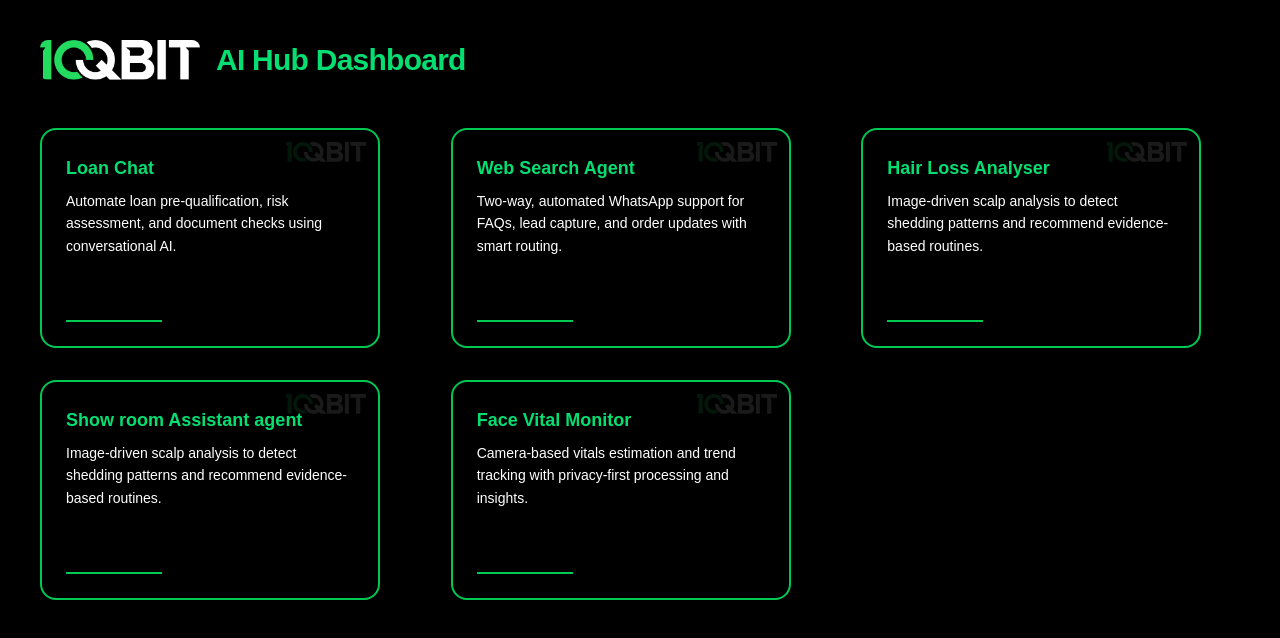
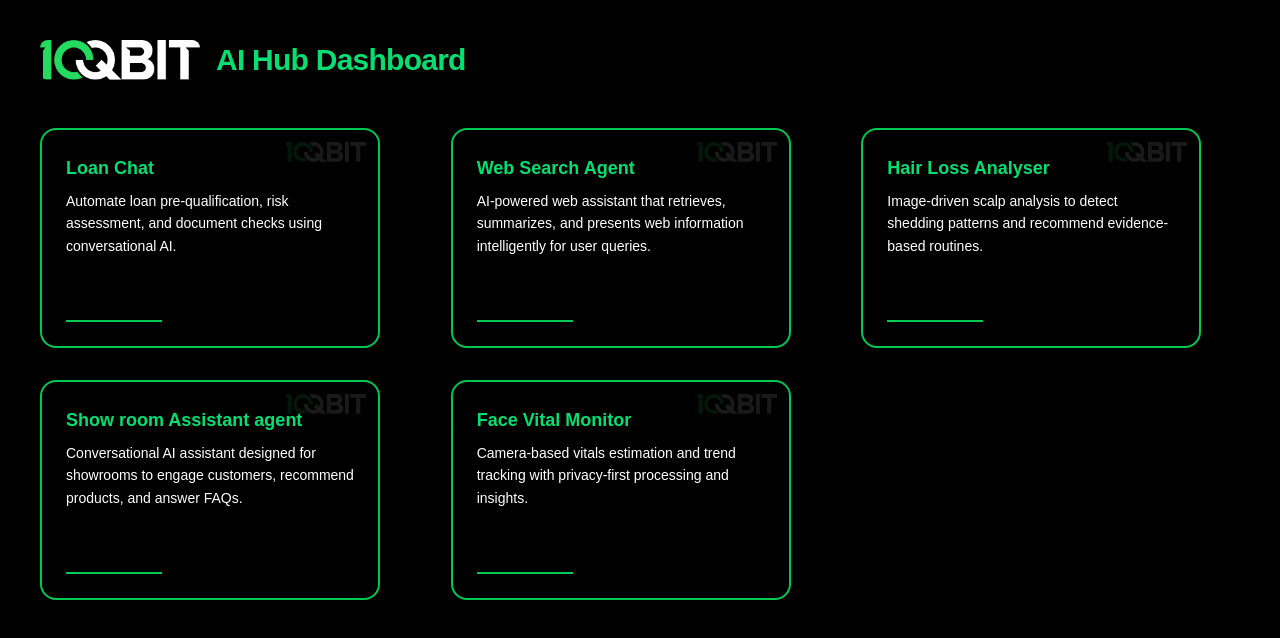
Before and after one commit to Yuvaramesh/AI-Hub-dashboard, a Next.js app: page / in a window 1280 px wide. Shown: the top 638 px of the page. Built offline with nearby package versions, Linux system fonts and the light colour scheme.

Commit message:
Update project descriptions in AI Hub Dashboard

```diff
--- a/src/app/page.tsx
+++ b/src/app/page.tsx
@@ -14,7 +14,7 @@
   {
     title: "Web Search Agent",
     description:
-      "Two-way, automated WhatsApp support for FAQs, lead capture, and order updates with smart routing.",
+      "AI-powered web assistant that retrieves, summarizes, and presents web information intelligently for user queries.",
     link: "https://ai-web-search-agent.netlify.app/",
   },
   {
@@ -26,7 +26,7 @@
   {
     title: "Show room Assistant agent",
     description:
-      "Image-driven scalp analysis to detect shedding patterns and recommend evidence-based routines.",
+      "Conversational AI assistant designed for showrooms to engage customers, recommend products, and answer FAQs.",
     link: "https://adisales-agent.netlify.app/",
   },
   {
```
